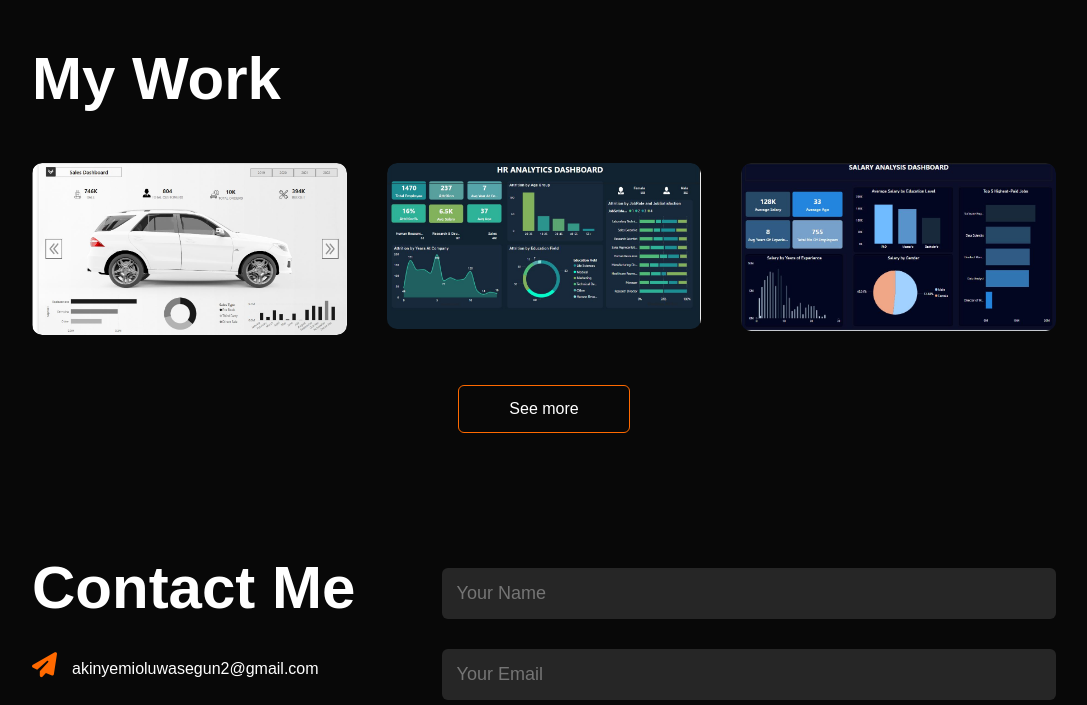
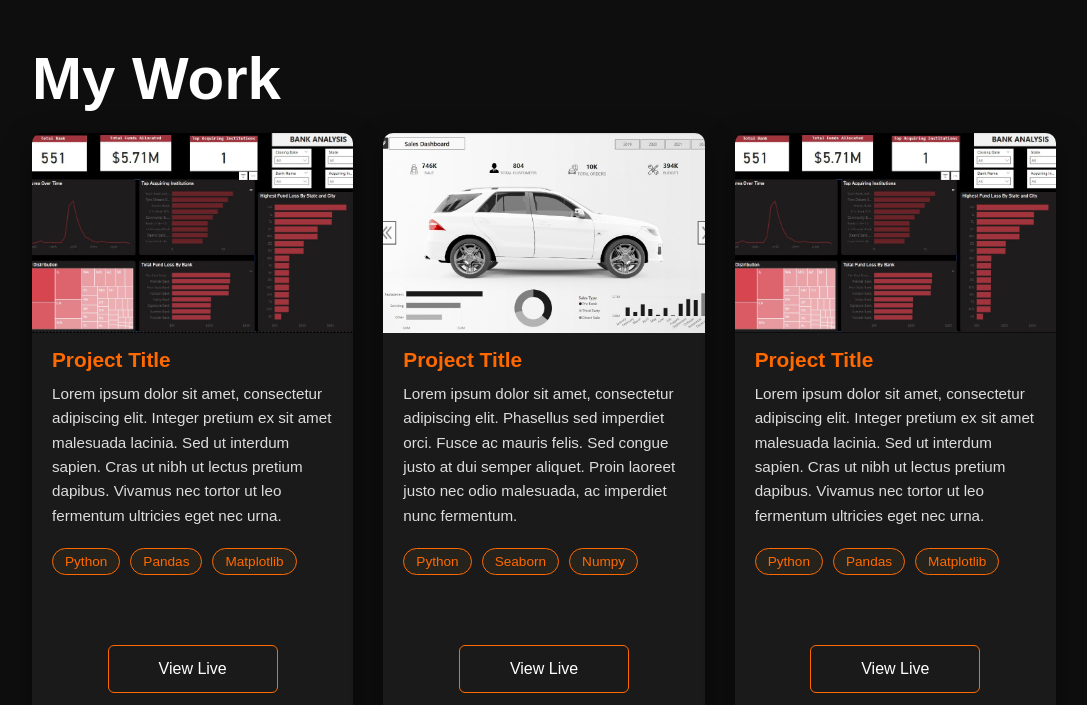
Before and after one commit to Marvellous162196/test, a plain HTML site: page index.html in a window 1280 px wide. Shown: the part 1930-2635 px from the top of the page, without its empty margins (96-1183 px from the left). Drawn offline with Linux system fonts and the light colour scheme.

Commit message:
Add project cards layout and styles; enhance button functionality

```diff
--- a/index.html
+++ b/index.html
@@ -5,6 +5,7 @@
     <meta name="viewport" content="width=device-width, initial-scale=1.0" />
     <title>My Portfolio - Akinyemi Marvellous</title>
     <link rel="stylesheet" href="style.css" />
+    <link rel="stylesheet" href="projects.css" />
     <link
       rel="icon"
       type="image/x-icon"
@@ -57,7 +58,7 @@
               >Akinyemi<br />
               Marvellous</span
             >
-            From <br />Nigeria
+            <div class="dark-top">From <br />Nigeria</div>
           </h1>
         </div>
       </div>
@@ -183,60 +184,73 @@
     <div id="portfolio">
       <div class="container">
         <h1 class="subtitle">My Work</h1>
-        <div class="work-list">
-          <div class="work">
-            <img src="./images/Car analysis.JPG" alt="" />
-            <div class="layer">
-              <h3>Automotive Sales Performance Dashboard</h3>
-              <p>
-                The dashboard provides a comprehensive overview of key sales
-                metrics, customer engagement, order volumes and budget
-                utilization. It also delves into different sales segments, sales
-                types, and monthly sales trends, all centered around a visual
-                representation of a vehicle
-              </p>
-              <a
-                href="https://app.powerbi.com/reportEmbed?reportId=5e0abb3a-4e3c-4be0-86d3-1a084864ad69&autoAuth=true&ctid=a7b15ebf-f361-4934-86c8-43f76c182d96"
-                target="_blank"
-                ><i class="fas fa-external-link-alt"></i
-              ></a>
+        <div class="projects-grid">
+          <div class="project-card">
+            <img src="./images/Bank.JPG" alt="Project Image" />
+            <h3>Project Title</h3>
+            <p class="project-desc">
+              Lorem ipsum dolor sit amet, consectetur adipiscing elit. Integer
+              pretium ex sit amet malesuada lacinia. Sed ut interdum sapien.
+              Cras ut nibh ut lectus pretium dapibus. Vivamus nec tortor ut leo
+              fermentum ultricies eget nec urna.
+            </p>
+            <div class="tools">
+              <span>Python</span>
+              <span>Pandas</span>
+              <span>Matplotlib</span>
             </div>
+            <a href="#" class="btn">View Live</a>
           </div>
-          <div class="work">
-            <img src="./images/HR Analysis.JPG" alt="" />
-            <div class="layer">
-              <h3>HR Analytics Dashboard</h3>
-              <p>
-                This HR Analytics Dashboard project was designed to uncover key
-                workforce insights from employee data. It aimed to track
-                attrition patterns, evaluate workforce demographics, and
-                identify areas for strategic HR interventions using visual and
-                statistical analysis in Excel/Power BI
-              </p>
-              <a
-                href="https://app.powerbi.com/reportEmbed?reportId=c4859508-813f-484a-bb39-2bbfa99771ea&autoAuth=true&ctid=a7b15ebf-f361-4934-86c8-43f76c182d96"
-                target="_blank"
-                ><i class="fas fa-external-link-alt"></i
-              ></a>
+          <div class="project-card">
+            <img src="./images/Car analysis.JPG" alt="Project Image" />
+            <h3>Project Title</h3>
+            <p class="project-desc">
+              Lorem ipsum dolor sit amet, consectetur adipiscing elit. Phasellus
+              sed imperdiet orci. Fusce ac mauris felis. Sed congue justo at dui
+              semper aliquet. Proin laoreet justo nec odio malesuada, ac
+              imperdiet nunc fermentum.
+            </p>
+            <div class="tools">
+              <span>Python</span>
+              <span>Seaborn</span>
+              <span>Numpy</span>
             </div>
+            <a href="#" class="btn">View Live</a>
           </div>
-          <div class="work">
-            <img src="./images/Salary Analysis.JPG" alt="" />
-            <div class="layer">
-              <h3>Salary Analysis Dashboard</h3>
-              <p>
-                This Salary Analysis Dashboard was created to analyze
-                compensation trends across education levels, experience, gender,
-                and job roles. The objective was to uncover disparities and
-                patterns that inform compensation strategy and workforce
-                planning using visual storytelling in Power BI
-              </p>
-              <a
-                href="https://app.powerbi.com/reportEmbed?reportId=29ecfe6e-ce42-4682-be93-456571a30ba5&autoAuth=true&ctid=a7b15ebf-f361-4934-86c8-43f76c182d96"
-                target="_blank"
-                ><i class="fas fa-external-link-alt"></i
-              ></a>
+          <div class="project-card">
+            <img src="./images/Bank.JPG" alt="Project Image" />
+            <h3>Project Title</h3>
+            <p class="project-desc">
+              Lorem ipsum dolor sit amet, consectetur adipiscing elit. Integer
+              pretium ex sit amet malesuada lacinia. Sed ut interdum sapien.
+              Cras ut nibh ut lectus pretium dapibus. Vivamus nec tortor ut leo
+              fermentum ultricies eget nec urna.
+            </p>
+            <div class="tools">
+              <span>Python</span>
+              <span>Pandas</span>
+              <span>Matplotlib</span>
             </div>
+            <a href="#" class="btn">View Live</a>
+          </div>
+        </div>
+        <div class="project-card" style="margin-left: auto; margin-right: auto">
+          <img src="./images/HR Analysis.JPG" alt="Project Image" />
+          <h3>Project Title</h3>
+          <p class="project-desc">
+            Lorem ipsum dolor sit amet, consectetur adipiscing elit. Sed sit
+            amet sapien ac ex tincidunt vulputate. Integer ac ipsum sapien.
+            Vivamus non erat sed nulla blandit porttitor non a purus. In
+            suscipit orci sed ligula tincidunt, at bibendum lectus finibus.
+          </p>
+          <div class="tools">
+            <span>Python</span>
+            <span>Matplotlib</span>
+            <span>Data Analysis</span>
+          </div>
+          <div class="btn-case">
+            <a href="#" class="btn">View Live</a>
+            <a href="#" class="btn">View Project</a>
           </div>
         </div>
         <a href="#" class="btn">See more</a>
--- a/projects.css
+++ b/projects.css
@@ -28,11 +28,13 @@ body {
 
 .project-card {
   background: #1a1a1a;
+  margin-top: 20px;
   border-radius: 10px;
   overflow: hidden;
   box-shadow: 0 10px 30px rgba(0, 0, 0, 0.4);
   display: flex;
   flex-direction: column;
+  max-width: 600px;
   transition: transform 0.3s ease, box-shadow 0.3s ease;
 }
 
@@ -86,10 +88,13 @@ body {
 .btn-case {
   display: flex;
   flex-direction: row;
+  align-items: start;
+  justify-content: space-between;
+  width: 100%;
 }
 
-.btn {
-  padding: 5px 5px;
+.btn-case > a {
+  padding: 10px 20px;
   background: #ff6900;
   color: #1a1a1a;
   font-weight: 900;
@@ -101,7 +106,7 @@ body {
   transition: background 0.3s ease, transform 0.2s ease;
 }
 
-.btn:hover {
+.btn-case > a:hover {
   background: transparent;
   border: 1px solid #ff6900;
   color: #ff6900;
--- a/style.css
+++ b/style.css
@@ -436,6 +436,10 @@ nav .fas {
     font-size: 40px;
   }
 
+  .dark-top {
+    color: black;
+  }
+
   nav .fas {
     display: block;
     font-size: 25px;
```
